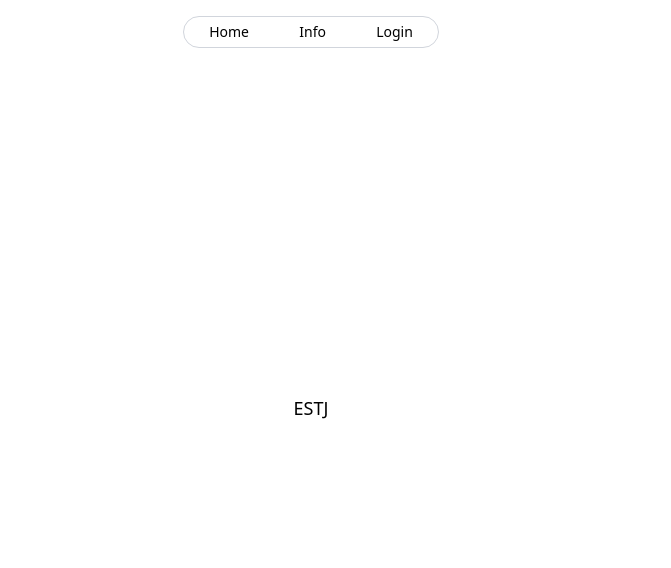
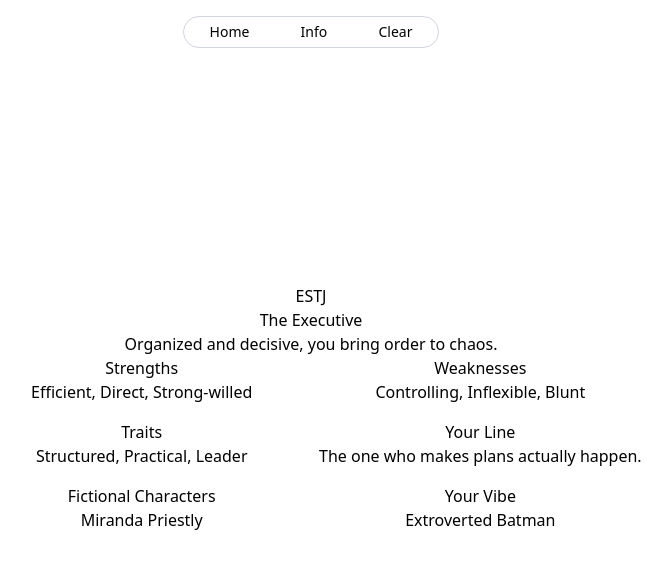
Before and after one commit to anasalam-xyz/small-mbti, a Next.js app: page /result in a window 1280 px wide. Shown: the top 568 px of the page, without its empty margins (329-1000 px from the left). Built offline with nearby package versions, Linux system fonts and the light colour scheme.

Commit message:
result page

```diff
--- a/app/layout.tsx
+++ b/app/layout.tsx
@@ -31,13 +31,13 @@ export default function RootLayout({
       className={`${geistSans.variable} ${geistMono.variable} h-full antialiased`}
     >
       <body className="min-h-full flex flex-col">
+          <AnswersProvider>
         <Navigation/>
         <div className="flex-1 flex items-center justify-center">
-          <AnswersProvider>
             {children}
-          </AnswersProvider>
         </div>
         <Footer/>
+          </AnswersProvider>
       </body>
     </html>
   );
--- a/app/result/page.tsx
+++ b/app/result/page.tsx
@@ -2,18 +2,60 @@
 
 import { useAnswers } from "@/context/AnswersContext";
 import { getMBTI } from "@/lib/calculations";
+import { mbtiResults } from "@/lib/results";
+import { type Result } from '@/lib/results';
 import { useState, useEffect } from "react";
 
 export default function Result() {
     const { answers } = useAnswers();
-    const [mbti, setMbti] = useState<string>("");
-    useEffect(() => {
-        setMbti(getMBTI(answers));
-    }, []);
+    const mbti = getMBTI(answers);
+    const res = mbtiResults[mbti];
+
+    const enlistItems = (arr : string[]): string => {
+        let str = "";
+        arr.forEach(item => {
+            str += item + ", ";
+        })
+        return str.slice(0, str.length - 2);
+    }
 
     return (
-        <div>
-            <p className="text-lg text-black">{mbti}</p>
+        <div className="flex flex-col justify-center items-center gap-8 text-center">
+            {res && (
+                <div>
+                    <div>
+                        <p>{mbti}</p>
+                        <p>{res.title}</p>
+                        <p>{res.summary}</p>
+                    </div>
+                    <div className="grid grid-cols-1 md:grid-cols-2 gap-4">
+                        <div>
+                            <p>Strengths</p>
+                            <p className="">{enlistItems(res.strengths)}</p>
+                        </div>
+                        <div>
+                            <p>Weaknesses</p>
+                            <p className="">{enlistItems(res.weaknesses)}</p>
+                        </div>
+                        <div>
+                            <p>Traits</p>
+                            <p className="">{enlistItems(res.traits)}</p>
+                        </div>
+                        <div>
+                            <p>Your Line</p>
+                            <p className="">{res.friendRole}</p>
+                        </div>
+                        <div>
+                            <p>Fictional Characters</p>
+                            <p className="">{enlistItems(res.fictionalCharacters)}</p>
+                        </div>
+                        <div>
+                            <p>Your Vibe</p>
+                            <p className="">{res.vibe}</p>
+                        </div>
+                    </div>
+                </div>
+            )}
         </div>
     );
 }
--- a/components/Navigation.tsx
+++ b/components/Navigation.tsx
@@ -1,16 +1,30 @@
+"use client";
+
 import Link from "next/link";
+import { useAnswers } from '@/context/AnswersContext';
 
 export default function Navigation() {
+    const { setAnswers } = useAnswers();
+    const clearAnswers = () => {
+        setAnswers({});
+    }
     return (
         <nav className="z-50 sticky mt-4 mx-auto h-8 w-32 md:w-64 flex flex-row justify-around items-center border border-gray-300 rounded-3xl text-sm">
-            <button className="h-full flex-grow-1 rounded-l-xl hover:bg-emerald-700 hover:text-white  ease-in-out transition-all duration-400">
+            <button
+                className="h-full flex-grow-1 rounded-l-xl hover:bg-emerald-700 hover:text-white  ease-in-out transition-all duration-400"
+            >
                 <Link href="/">Home</Link>
             </button>
-            <button className="h-full flex-grow-1 hover:bg-emerald-700 hover:text-white ease-in-out transition-all duration-400">
+            <button
+                className="h-full flex-grow-1 hover:bg-emerald-700 hover:text-white ease-in-out transition-all duration-400"
+            >
                 Info
             </button>
-            <button className="h-full flex-grow-1  rounded-r-xl hover:bg-emerald-700 hover:text-white ease-in-out transition-all duration-400">
-                Login
+            <button
+                className="h-full flex-grow-1  rounded-r-xl hover:bg-emerald-700 hover:text-white ease-in-out transition-all duration-400"
+                onClick={ clearAnswers }
+            >
+                Clear
             </button>
         </nav>
     );
--- a/lib/calculations.ts
+++ b/lib/calculations.ts
@@ -2,18 +2,18 @@
 export const getMBTI = ( answers : Record<number, number>): string => {
     const mbti: number[] = [0, 0, 0, 0];
     Object.entries(answers).forEach(([key, value]) => {
-        const pageNo = (Number(key) - 1) / 10 + 1;
+        const pageNo = (Number(key)) / 10 - 1;
         mbti[pageNo] += value;
     })
 
     let res = "";
-    if(mbti[0] < 0) res += "I";
-    else res += "E";
-    if(mbti[1] < 0) res += "N";
-    else res += "S";
-    if(mbti[2] < 0) res += "F";
-    else res += "T";
-    if(mbti[3] < 0) res += "P";
-    else res += "J";
+    if(mbti[0] <= 0) res += "E";
+    else res += "I";
+    if(mbti[1] <= 0) res += "S";
+    else res += "N";
+    if(mbti[2] <= 0) res += "T";
+    else res += "F";
+    if(mbti[3] <= 0) res += "J";
+    else res += "P";
     return res;
 }
--- /dev/null
+++ b/lib/results.ts
@@ -0,0 +1,194 @@
+export type Result = {
+  title: string;
+  summary: string;
+  strengths: string[];
+  weaknesses: string[];
+  traits: string[];
+  friendRole: string;
+  fictionalCharacters: string[];
+  vibe: string;
+};
+
+export const mbtiResults: Record<string, Result> = {
+  INTJ: {
+    title: "The Architect",
+    summary:
+      "Strategic, independent, and quietly intense. You see patterns where others see noise.",
+    strengths: ["Analytical", "Long-term thinking", "Self-sufficient"],
+    weaknesses: ["Overly critical", "Emotionally distant", "Perfectionist"],
+    traits: ["Future-focused", "Private", "System builder"],
+    friendRole:
+      "The mastermind who plans everything but rarely explains the plan.",
+    fictionalCharacters: ["Batman", "Gandalf", "Elon Musk (interpretive)"],
+    vibe: "Alpha 6'3 CEO",
+  },
+
+  INTP: {
+    title: "The Thinker",
+    summary: "Curious and abstract, you live in ideas more than reality.",
+    strengths: ["Logical", "Creative thinker", "Open-minded"],
+    weaknesses: ["Overthinking", "Detached", "Inconsistent"],
+    traits: ["Idea generator", "Philosophical", "Independent"],
+    friendRole: "The one who asks 'why' until things get existential.",
+    fictionalCharacters: ["Sherlock Holmes", "L (Death Note)"],
+    vibe: "Messy Genius",
+  },
+
+  ENTJ: {
+    title: "The Commander",
+    summary: "Bold, decisive, and driven. You naturally take charge.",
+    strengths: ["Leadership", "Efficiency", "Confidence"],
+    weaknesses: ["Impatient", "Dominating", "Work-obsessed"],
+    traits: ["Goal-oriented", "Strategic", "Assertive"],
+    friendRole: "The leader who organizes everyone’s life.",
+    fictionalCharacters: ["Tony Stark", "Light Yagami"],
+    vibe: "Unstoppable Rizz",
+  },
+
+  ENTP: {
+    title: "The Debater",
+    summary: "Quick-witted and playful, you thrive on ideas and arguments.",
+    strengths: ["Innovative", "Energetic", "Charismatic"],
+    weaknesses: ["Argumentative", "Easily bored", "Unfocused"],
+    traits: ["Devil’s advocate", "Creative", "Curious"],
+    friendRole: "The one who turns everything into a debate.",
+    fictionalCharacters: ["Deadpool", "Jack Sparrow"],
+    vibe: "Charming Hater",
+  },
+
+  INFJ: {
+    title: "The Advocate",
+    summary:
+      "Deep, intuitive, and empathetic. You understand people on another level.",
+    strengths: ["Insightful", "Compassionate", "Visionary"],
+    weaknesses: ["Overwhelmed easily", "Too idealistic", "Private"],
+    traits: ["Emotionally aware", "Purpose-driven", "Complex"],
+    friendRole: "The therapist friend everyone depends on.",
+    fictionalCharacters: ["Dumbledore", "Itachi Uchiha"],
+    vibe: "The Know-it-all",
+  },
+
+  INFP: {
+    title: "The Mediator",
+    summary:
+      "Gentle, imaginative, and deeply emotional. You value authenticity above all.",
+    strengths: ["Empathetic", "Creative", "Idealistic"],
+    weaknesses: ["Overly sensitive", "Avoids conflict", "Self-doubt"],
+    traits: ["Dreamy", "Introspective", "Value-driven"],
+    friendRole: "The one who truly *gets* you.",
+    fictionalCharacters: ["Frodo", "Joker (Arthur Fleck)"],
+    vibe: "Good Guy",
+  },
+
+  ENFJ: {
+    title: "The Protagonist",
+    summary: "Warm, inspiring, and socially aware. You bring people together.",
+    strengths: ["Charismatic", "Empathetic", "Natural leader"],
+    weaknesses: ["People-pleasing", "Overinvolved", "Sensitive"],
+    traits: ["Supportive", "Expressive", "Driven"],
+    friendRole: "The emotional glue of the group.",
+    fictionalCharacters: ["Spider-Man", "Naruto"],
+    vibe: "Focused and Chalant",
+  },
+
+  ENFP: {
+    title: "The Campaigner",
+    summary:
+      "Energetic, imaginative, and full of ideas. You bring life wherever you go.",
+    strengths: ["Creative", "Enthusiastic", "Curious"],
+    weaknesses: ["Easily distracted", "Overthinks emotions", "Impulsive"],
+    traits: ["Spontaneous", "Expressive", "Optimistic"],
+    friendRole: "The chaotic sunshine friend.",
+    fictionalCharacters: ["Aang", "Rapunzel"],
+    vibe: "The Sun",
+  },
+
+  ISTJ: {
+    title: "The Logistician",
+    summary: "Reliable, practical, and grounded. You do what needs to be done.",
+    strengths: ["Responsible", "Organized", "Dependable"],
+    weaknesses: ["Rigid", "Judgmental", "Resistant to change"],
+    traits: ["Detail-oriented", "Traditional", "Structured"],
+    friendRole: "The responsible one everyone relies on.",
+    fictionalCharacters: ["Captain America"],
+    vibe: "Apocalypse Survivor",
+  },
+
+  ISFJ: {
+    title: "The Defender",
+    summary:
+      "Kind, loyal, and quietly supportive. You care deeply through actions.",
+    strengths: ["Loyal", "Caring", "Observant"],
+    weaknesses: ["Self-sacrificing", "Avoids conflict", "Undervalues self"],
+    traits: ["Protective", "Warm", "Reliable"],
+    friendRole: "The one who always checks in on you.",
+    fictionalCharacters: ["Samwise Gamgee"],
+    vibe: "Everyone's Favourite",
+  },
+
+  ESTJ: {
+    title: "The Executive",
+    summary: "Organized and decisive, you bring order to chaos.",
+    strengths: ["Efficient", "Direct", "Strong-willed"],
+    weaknesses: ["Controlling", "Inflexible", "Blunt"],
+    traits: ["Structured", "Practical", "Leader"],
+    friendRole: "The one who makes plans actually happen.",
+    fictionalCharacters: ["Miranda Priestly"],
+    vibe: "Extroverted Batman",
+  },
+
+  ESFJ: {
+    title: "The Consul",
+    summary: "Warm, social, and community-driven. You thrive on connection.",
+    strengths: ["Supportive", "Loyal", "Outgoing"],
+    weaknesses: ["Approval-seeking", "Sensitive to criticism", "Overbearing"],
+    traits: ["Friendly", "Organized", "Caring"],
+    friendRole: "The host of every gathering.",
+    fictionalCharacters: ["Monica Geller"],
+    vibe: "You are everywhere",
+  },
+
+  ISTP: {
+    title: "The Virtuoso",
+    summary: "Calm, observant, and hands-on. You understand how things work.",
+    strengths: ["Practical", "Adaptable", "Independent"],
+    weaknesses: ["Emotionally reserved", "Impulsive", "Detached"],
+    traits: ["Problem-solver", "Cool-headed", "Tactical"],
+    friendRole: "The chill one who fixes everything.",
+    fictionalCharacters: ["John Wick"],
+    vibe: '"I must win."',
+  },
+
+  ISFP: {
+    title: "The Adventurer",
+    summary: "Creative and free-spirited. You live in the moment.",
+    strengths: ["Artistic", "Gentle", "Flexible"],
+    weaknesses: ["Avoids planning", "Sensitive", "Unpredictable"],
+    traits: ["Aesthetic-driven", "Quiet", "Spontaneous"],
+    friendRole: "The lowkey artistic one.",
+    fictionalCharacters: ["Zuko"],
+    vibe: "Lying Liar",
+  },
+
+  ESTP: {
+    title: "The Entrepreneur",
+    summary: "Bold and action-oriented. You thrive in the moment.",
+    strengths: ["Energetic", "Confident", "Practical"],
+    weaknesses: ["Risky", "Impatient", "Insensitive"],
+    traits: ["Adventurous", "Direct", "Fast-paced"],
+    friendRole: "The one who says 'let’s just do it'.",
+    fictionalCharacters: ["Tyler Durden"],
+    vibe: "Raw Energy",
+  },
+
+  ESFP: {
+    title: "The Entertainer",
+    summary: "Fun-loving and expressive. You bring joy wherever you go.",
+    strengths: ["Playful", "Social", "Spontaneous"],
+    weaknesses: ["Easily bored", "Avoids seriousness", "Impulsive"],
+    traits: ["Lively", "Attention-loving", "Warm"],
+    friendRole: "The life of the party.",
+    fictionalCharacters: ["Harley Quinn"],
+    vibe: "Easily Distracted.",
+  },
+};
```
Also changed, not shown: app/test/page.tsx (+15 -6 lines).
